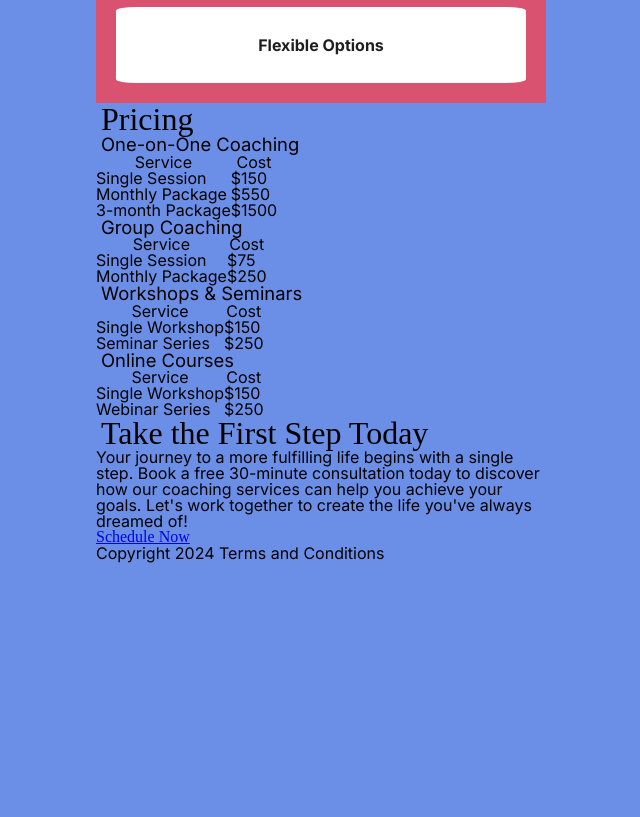
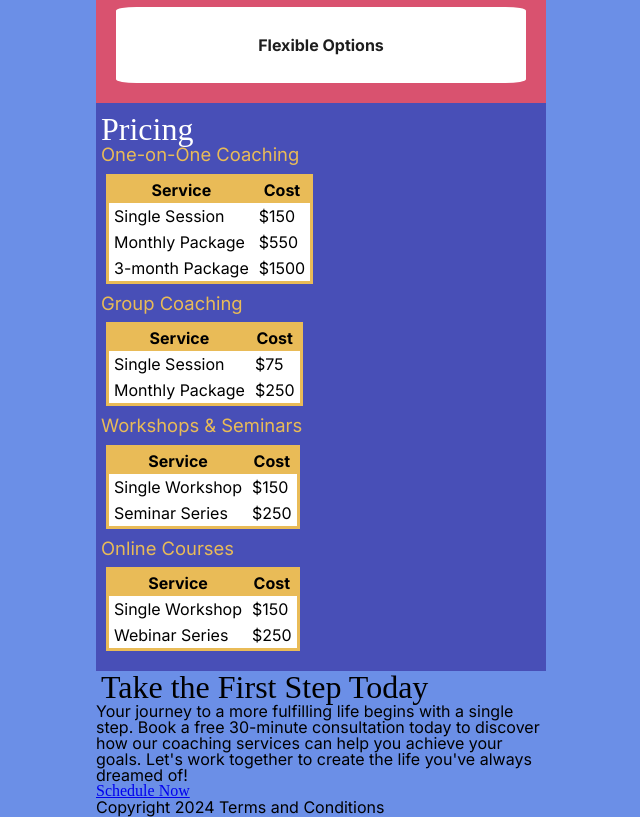
Before and after one commit to M7j33B0Z/path-to-success, a plain HTML site: page index.html in a window 1280 px wide. Shown: the part 2833-3650 px from the top of the page, without its empty margins (319-959 px from the left). Before the commit the page ends 3396 px from the top, so only its background shows below. Drawn offline with Linux system fonts and the light colour scheme; a web font is replaced by a local one.

Commit message:
Update styles.css

```diff
--- a/styles.css
+++ b/styles.css
@@ -352,8 +352,36 @@ table {
         border-radius: 5%;
     }
 
+    #pricing {
+        background-color: var(--Purple);
+        padding-bottom: 10px;
+        padding-top: 10px;
+    }
+
+    #pricing h2 {
+        color: var(--White);
+    }
+
+    #pricing h3 {
+        color: var(--Yellow);
+    }
+
     table{
         font-family: 'Inter';
+        margin: 10px;
+        border: 3px solid var(--Yellow);
+    }
+
+    th {
+        background-color: var(--Yellow);
+        font-weight: bold;
+        padding: 5px;
+
+    }
+
+    td {
+        padding: 5px;
+        background-color: var(--White);
     }
 
     footer {
```
